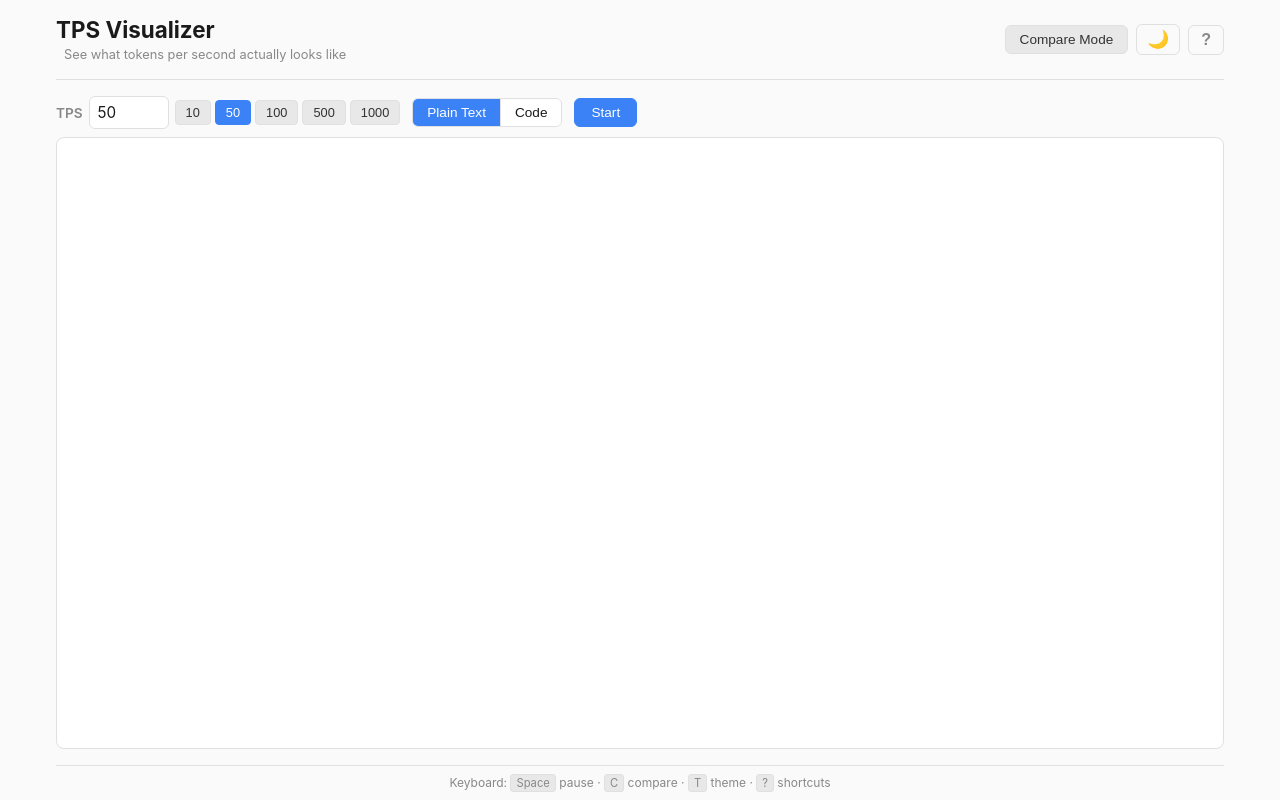
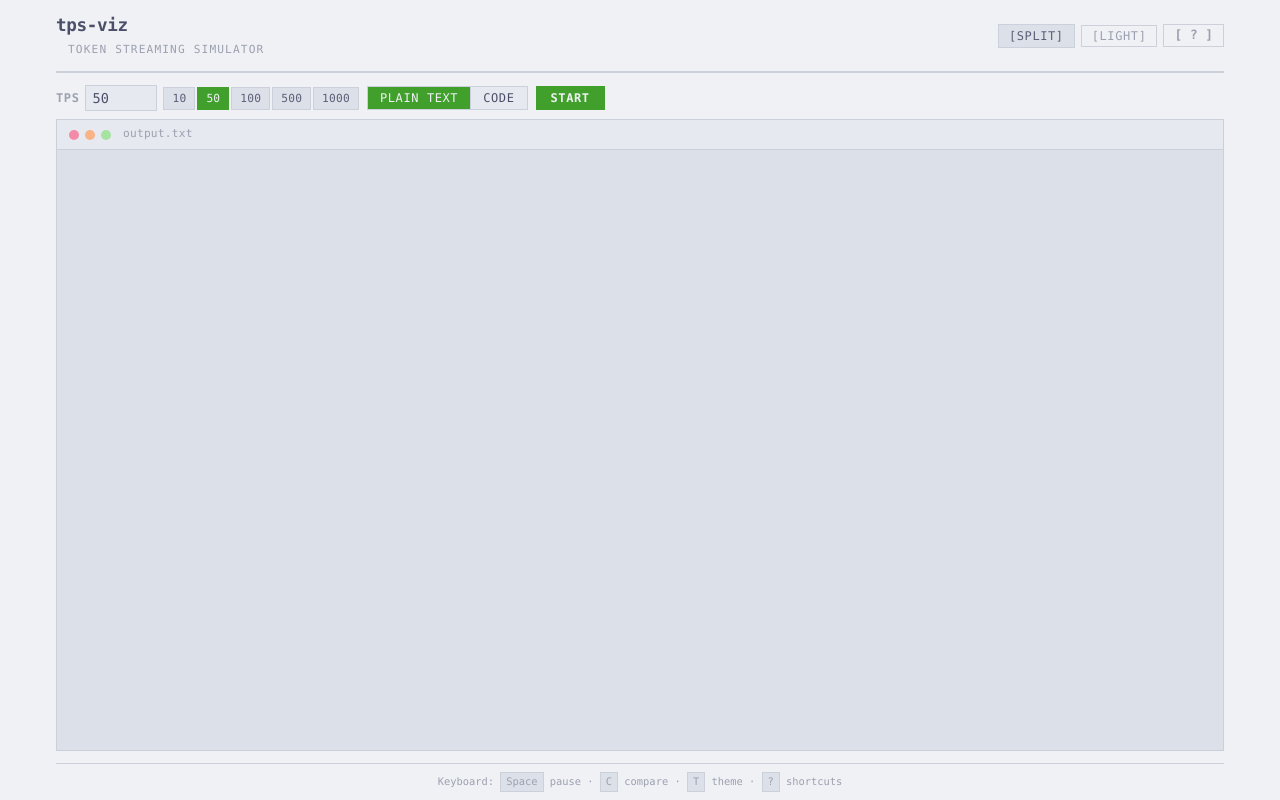
Before and after one commit to shreyashp77/hallucinate, a React (Vite) app: page / in a window 1280 px wide. Built offline with nearby package versions, Linux system fonts and the light colour scheme.

Commit message:
feat: linux terminal theme
Catppuccin-inspired dark/light palette
Monospace font across entire UI
Terminal window chrome (title bar with dots, filename)
Block cursor with green glow
Sharp corners, bracket-wrapped labels for controls

```diff
--- a/src/App.css
+++ b/src/App.css
@@ -13,56 +13,66 @@
   display: flex;
   align-items: center;
   justify-content: space-between;
-  padding: 16px 0;
-  border-bottom: 1px solid var(--border);
+  padding: 12px 0;
+  border-bottom: 2px solid var(--border);
   flex-shrink: 0;
 }
 
 .header-left h1 {
-  font-size: 1.4rem;
+  font-size: 1.1rem;
   font-weight: 700;
+  letter-spacing: -0.02em;
 }
 
 .subtitle {
-  font-size: 0.8rem;
+  font-size: 0.7rem;
   color: var(--text-muted);
-  margin-left: 8px;
+  margin-left: 12px;
+  text-transform: uppercase;
+  letter-spacing: 0.1em;
 }
 
 .header-right {
   display: flex;
   align-items: center;
-  gap: 8px;
+  gap: 6px;
 }
 
 .theme-btn {
   background: none;
   border: 1px solid var(--border);
-  border-radius: 6px;
-  padding: 6px 10px;
+  padding: 4px 10px;
   cursor: pointer;
-  font-size: 1.1rem;
+  font-size: 0.75rem;
   line-height: 1;
+  color: var(--text-muted);
+  text-transform: uppercase;
+  letter-spacing: 0.05em;
 }
 
 .theme-btn:hover {
   border-color: var(--accent);
+  color: var(--accent);
 }
 
 .compare-toggle {
   background: var(--preset-bg);
   border: 1px solid var(--border);
-  border-radius: 6px;
-  padding: 6px 14px;
+  padding: 4px 10px;
   cursor: pointer;
-  font-size: 0.85rem;
+  font-size: 0.75rem;
   color: var(--preset-text);
-  transition: all 0.15s;
+  text-transform: uppercase;
+  letter-spacing: 0.05em;
 }
 
 .compare-toggle.active {
-  background: var(--accent);
+  background: var(--preset-active);
   color: var(--preset-active-text);
+  border-color: var(--preset-active);
+}
+
+.compare-toggle:hover {
   border-color: var(--accent);
 }
 
@@ -70,7 +80,7 @@
   flex: 1;
   display: flex;
   gap: 16px;
-  padding: 16px 0;
+  padding: 12px 0;
   overflow: hidden;
 }
 
@@ -87,16 +97,16 @@
 }
 
 .panel-label {
-  font-size: 0.8rem;
+  font-size: 0.7rem;
   text-transform: uppercase;
-  letter-spacing: 0.05em;
+  letter-spacing: 0.1em;
   color: var(--text-muted);
 }
 
 .panel-controls {
   display: flex;
   align-items: center;
-  gap: 12px;
+  gap: 8px;
   flex-wrap: wrap;
 }
 
@@ -107,20 +117,20 @@
 }
 
 .tps-input label {
-  font-size: 0.85rem;
+  font-size: 0.75rem;
   font-weight: 600;
   color: var(--text-muted);
+  text-transform: uppercase;
+  letter-spacing: 0.05em;
 }
 
 .tps-input input {
-  width: 80px;
-  padding: 6px 8px;
+  width: 72px;
+  padding: 4px 6px;
   border: 1px solid var(--border);
-  border-radius: 6px;
   background: var(--bg-panel);
   color: var(--text);
-  font-size: 0.95rem;
-  font-family: inherit;
+  font-size: 0.85rem;
   outline: none;
 }
 
@@ -128,28 +138,33 @@
   border-color: var(--accent);
 }
 
+.tps-input input[disabled] {
+  opacity: 0.4;
+}
+
 .presets {
   display: flex;
-  gap: 4px;
+  gap: 2px;
   overflow-x: auto;
   flex-shrink: 0;
   -webkit-overflow-scrolling: touch;
 }
 
 .preset-btn {
-  padding: 4px 10px;
+  padding: 4px 8px;
   border: 1px solid var(--border);
-  border-radius: 4px;
   background: var(--preset-bg);
   color: var(--preset-text);
   cursor: pointer;
-  font-size: 0.8rem;
-  transition: all 0.15s;
+  font-size: 0.7rem;
   white-space: nowrap;
+  text-transform: uppercase;
+  letter-spacing: 0.02em;
 }
 
 .preset-btn:hover {
   border-color: var(--accent);
+  color: var(--accent);
 }
 
 .preset-btn.active {
@@ -159,25 +174,30 @@
 }
 
 .preset-btn:disabled {
-  opacity: 0.5;
+  opacity: 0.4;
   cursor: not-allowed;
+}
+
+.preset-btn:disabled:hover {
+  border-color: var(--border);
+  color: var(--preset-text);
 }
 
 .mode-selector {
   display: flex;
   border: 1px solid var(--border);
-  border-radius: 6px;
   overflow: hidden;
 }
 
 .mode-btn {
-  padding: 6px 14px;
+  padding: 4px 12px;
   border: none;
   background: var(--bg-panel);
   color: var(--text);
   cursor: pointer;
-  font-size: 0.85rem;
-  transition: all 0.15s;
+  font-size: 0.75rem;
+  text-transform: uppercase;
+  letter-spacing: 0.05em;
 }
 
 .mode-btn:not(:last-child) {
@@ -190,29 +210,30 @@
 }
 
 .mode-btn:disabled {
-  opacity: 0.5;
+  opacity: 0.4;
   cursor: not-allowed;
 }
 
 .stream-controls {
   display: flex;
-  gap: 6px;
+  gap: 4px;
 }
 
 .ctrl-btn {
-  padding: 6px 16px;
+  padding: 4px 14px;
   border: 1px solid var(--border);
-  border-radius: 6px;
   background: var(--bg-panel);
   color: var(--text);
   cursor: pointer;
-  font-size: 0.85rem;
-  font-weight: 500;
-  transition: all 0.15s;
+  font-size: 0.75rem;
+  font-weight: 600;
+  text-transform: uppercase;
+  letter-spacing: 0.05em;
 }
 
 .ctrl-btn:hover {
   border-color: var(--accent);
+  color: var(--accent);
 }
 
 .ctrl-btn.primary {
@@ -223,73 +244,130 @@
 
 .ctrl-btn.primary:hover {
   background: var(--accent-hover);
+  border-color: var(--accent-hover);
+  color: var(--preset-active-text);
 }
 
 .ctrl-btn.danger {
-  color: #ef4444;
-  border-color: #ef4444;
+  color: var(--danger);
+  border-color: var(--danger);
 }
 
 .ctrl-btn.danger:hover {
-  background: #ef4444;
-  color: #fff;
+  background: var(--danger);
+  color: var(--bg);
 }
+
+/* ── Terminal window ── */
+
+.term-window {
+  flex: 1;
+  display: flex;
+  flex-direction: column;
+  border: 1px solid var(--border);
+  overflow: hidden;
+  min-height: 0;
+  background: var(--bg-code);
+}
+
+.term-titlebar {
+  display: flex;
+  align-items: center;
+  gap: 8px;
+  padding: 6px 12px;
+  background: var(--bg-panel);
+  border-bottom: 1px solid var(--border);
+  flex-shrink: 0;
+  user-select: none;
+}
+
+.term-dots {
+  display: flex;
+  gap: 6px;
+}
+
+.term-dot {
+  width: 10px;
+  height: 10px;
+  border-radius: 50%;
+}
+
+.term-dot.close {
+  background: #f38ba8;
+}
+
+.term-dot.minimize {
+  background: #fab387;
+}
+
+.term-dot.maximize {
+  background: #a6e3a1;
+}
+
+.term-filename {
+  font-size: 0.7rem;
+  color: var(--text-muted);
+  text-transform: lowercase;
+  letter-spacing: 0.02em;
+  margin-left: 4px;
+}
+
+/* ── Stream output ── */
 
 .stream-output {
   flex: 1;
   overflow-y: auto;
-  background: var(--bg-panel);
-  border: 1px solid var(--border);
-  border-radius: 8px;
-  padding: 16px;
-  min-height: 200px;
-}
-
-.stream-output.code-mode {
+  padding: 12px;
+  min-height: 150px;
+  position: relative;
   background: var(--bg-code);
 }
 
-.stream-output pre {
+.stream-output.code-mode pre {
   margin: 0;
   white-space: pre-wrap;
   word-break: break-word;
-  font-size: 0.85rem;
-  line-height: 1.5;
+  font-size: 0.8rem;
+  line-height: 1.6;
 }
 
 .stream-output.text-mode p {
-  font-size: 1rem;
+  font-size: 0.85rem;
   line-height: 1.7;
   margin: 0;
 }
 
+/* ── Block cursor ── */
+
 .cursor {
   display: inline-block;
-  width: 2px;
-  height: 1.1em;
+  width: 0.55em;
+  height: 1.15em;
   background: var(--cursor-color);
-  margin-left: 1px;
+  margin-left: 2px;
   vertical-align: text-bottom;
   animation: blink 0.8s step-end infinite;
 }
 
 @keyframes blink {
+  0%, 100% { opacity: 1; }
   50% { opacity: 0; }
 }
+
+/* ── Stats bar ── */
 
 .stats-bar {
   flex-shrink: 0;
   background: var(--stats-bg);
   border: 1px solid var(--border);
-  border-radius: 8px;
-  padding: 8px 12px;
-  font-size: 0.8rem;
+  padding: 6px 10px;
+  font-size: 0.7rem;
 }
 
 .stats-row {
   display: flex;
   align-items: center;
-  gap: 16px;
+  gap: 14px;
   flex-wrap: wrap;
 }
 
@@ -303,8 +381,8 @@
 }
 
 .stat-warn {
-  color: #eab308;
-  font-size: 0.75rem;
+  color: var(--hl-string);
+  font-size: 0.65rem;
 }
 
 .jitter-toggle {
@@ -314,68 +392,72 @@
   margin-left: auto;
   cursor: pointer;
   color: var(--text-muted);
-  font-size: 0.8rem;
+  font-size: 0.7rem;
+  text-transform: uppercase;
+  letter-spacing: 0.05em;
 }
 
 .jitter-toggle input {
   cursor: pointer;
+  accent-color: var(--accent);
 }
 
 .progress-track {
-  height: 3px;
+  height: 2px;
   background: var(--border);
-  border-radius: 2px;
-  margin-top: 6px;
+  margin-top: 5px;
   overflow: hidden;
 }
 
 .progress-fill {
   height: 100%;
   background: var(--accent);
-  border-radius: 2px;
   transition: width 0.15s ease;
 }
+
+/* ── Footer ── */
 
 .footer {
   flex-shrink: 0;
   padding: 8px 0;
   border-top: 1px solid var(--border);
   text-align: center;
-  font-size: 0.75rem;
+  font-size: 0.65rem;
   color: var(--text-muted);
 }
 
 .footer kbd {
   display: inline-block;
   padding: 1px 5px;
-  font-size: 0.7rem;
+  font-size: 0.65rem;
   font-family: inherit;
   background: var(--preset-bg);
   border: 1px solid var(--border);
-  border-radius: 3px;
 }
 
 .shortcuts-btn {
   background: none;
   border: 1px solid var(--border);
-  border-radius: 6px;
-  padding: 6px 12px;
+  padding: 4px 10px;
   cursor: pointer;
-  font-size: 1rem;
+  font-size: 0.8rem;
   font-weight: 700;
   line-height: 1;
   color: var(--text-muted);
+  font-family: inherit;
 }
 
 .shortcuts-btn:hover {
   border-color: var(--accent);
-  color: var(--text);
+  color: var(--accent);
 }
+
+/* ── Modal ── */
 
 .modal-overlay {
   position: fixed;
   inset: 0;
-  background: rgba(0, 0, 0, 0.5);
+  background: rgba(0, 0, 0, 0.7);
   display: flex;
   align-items: center;
   justify-content: center;
@@ -385,15 +467,17 @@
 .modal-content {
   background: var(--bg-panel);
   border: 1px solid var(--border);
-  border-radius: 12px;
-  padding: 24px;
-  min-width: 320px;
+  padding: 20px;
+  min-width: 340px;
   max-width: 90vw;
 }
 
 .modal-content h2 {
   margin: 0 0 16px;
-  font-size: 1.2rem;
+  font-size: 1rem;
+  text-transform: uppercase;
+  letter-spacing: 0.1em;
+  color: var(--accent);
 }
 
 .shortcuts-table {
@@ -403,8 +487,8 @@
 }
 
 .shortcuts-table td {
-  padding: 8px 12px;
-  font-size: 0.9rem;
+  padding: 6px 10px;
+  font-size: 0.8rem;
   border-bottom: 1px solid var(--border);
 }
 
@@ -416,12 +500,11 @@
 
 .shortcuts-table kbd {
   display: inline-block;
-  padding: 2px 8px;
-  font-size: 0.8rem;
+  padding: 2px 6px;
+  font-size: 0.75rem;
   font-family: inherit;
   background: var(--preset-bg);
   border: 1px solid var(--border);
-  border-radius: 4px;
 }
 
 .stream-output pre .hljs {
@@ -432,8 +515,8 @@
 @media (max-width: 768px) {
   .header {
     flex-direction: column;
-    gap: 8px;
-    padding: 12px 0;
+    gap: 6px;
+    padding: 10px 0;
   }
 
   .header-left {
@@ -443,12 +526,12 @@
   }
 
   .header-left h1 {
-    font-size: 1.2rem;
+    font-size: 1rem;
   }
 
   .subtitle {
     margin-left: 0;
-    font-size: 0.75rem;
+    font-size: 0.65rem;
   }
 
   .header-right {
@@ -457,8 +540,8 @@
   }
 
   .main {
-    padding: 12px 0;
-    gap: 12px;
+    padding: 10px 0;
+    gap: 10px;
   }
 
   .main.split {
@@ -470,7 +553,7 @@
   }
 
   .panel-controls {
-    gap: 8px;
+    gap: 6px;
   }
 
   .tps-input {
@@ -479,7 +562,7 @@
   }
 
   .tps-input input {
-    width: 72px;
+    width: 64px;
   }
 
   .presets {
@@ -494,7 +577,7 @@
   .mode-btn {
     flex: 1;
     text-align: center;
-    padding: 10px 14px;
+    padding: 8px 12px;
   }
 
   .stream-controls {
@@ -504,11 +587,11 @@
   .stream-controls .ctrl-btn {
     flex: 1;
     text-align: center;
-    padding: 10px 16px;
+    padding: 8px 14px;
   }
 
   .stats-row {
-    gap: 8px;
+    gap: 6px;
   }
 
   .jitter-toggle {
@@ -516,7 +599,7 @@
   }
 
   .footer {
-    font-size: 0.7rem;
+    font-size: 0.6rem;
     padding: 6px 0;
     line-height: 1.6;
   }
@@ -527,8 +610,8 @@
   }
 
   .stream-output {
-    min-height: 150px;
-    padding: 12px;
+    min-height: 120px;
+    padding: 10px;
   }
 }
 
@@ -538,7 +621,7 @@
   }
 
   .header-left h1 {
-    font-size: 1rem;
+    font-size: 0.9rem;
   }
 
   .header-right {
@@ -547,18 +630,18 @@
 
   .theme-btn,
   .shortcuts-btn {
-    padding: 8px 10px;
-    font-size: 0.9rem;
+    padding: 6px 8px;
+    font-size: 0.7rem;
   }
 
   .compare-toggle {
-    padding: 8px 10px;
-    font-size: 0.75rem;
+    padding: 6px 8px;
+    font-size: 0.7rem;
   }
 
   .ctrl-btn {
-    padding: 10px 12px;
-    font-size: 0.8rem;
+    padding: 8px 10px;
+    font-size: 0.7rem;
   }
 
   .modal-content {
@@ -566,7 +649,6 @@
     height: 100vh;
     height: 100dvh;
     max-width: 100vw;
-    border-radius: 0;
     border: none;
     display: flex;
     flex-direction: column;
@@ -574,12 +656,12 @@
   }
 
   .stream-output {
-    min-height: 120px;
-    padding: 10px;
+    min-height: 100px;
+    padding: 8px;
   }
 
   .stats-bar {
-    padding: 6px 10px;
-    font-size: 0.75rem;
+    padding: 5px 8px;
+    font-size: 0.65rem;
   }
 }
--- a/src/components/CompareToggle.tsx
+++ b/src/components/CompareToggle.tsx
@@ -9,7 +9,7 @@ export function CompareToggle({ enabled, onChange }: Props) {
       className={`compare-toggle ${enabled ? 'active' : ''}`}
       onClick={() => onChange(!enabled)}
     >
-      {enabled ? 'Single View' : 'Compare Mode'}
+      [{enabled ? 'single' : 'split'}]
     </button>
   );
 }
--- a/src/components/Header.tsx
+++ b/src/components/Header.tsx
@@ -13,16 +13,16 @@ export function Header({ compare, onCompareChange, onOpenShortcuts }: Props) {
   return (
     <header className="header">
       <div className="header-left">
-        <h1>TPS Visualizer</h1>
-        <span className="subtitle">See what tokens per second actually looks like</span>
+        <h1>tps-viz</h1>
+        <span className="subtitle">token streaming simulator</span>
       </div>
       <div className="header-right">
         <CompareToggle enabled={compare} onChange={onCompareChange} />
         <button className="theme-btn" onClick={toggle} title="Toggle theme (T)">
-          {theme === 'light' ? '🌙' : '☀️'}
+          [{theme === 'light' ? 'light' : 'dark'}]
         </button>
         <button className="shortcuts-btn" onClick={onOpenShortcuts} title="Keyboard shortcuts (?)">
-          ?
+          [ ? ]
         </button>
       </div>
     </header>
--- a/src/components/ShortcutsModal.tsx
+++ b/src/components/ShortcutsModal.tsx
@@ -20,7 +20,7 @@ export function ShortcutsModal({ open, onClose }: Props) {
   return (
     <div className="modal-overlay" onClick={onClose}>
       <div className="modal-content" onClick={e => e.stopPropagation()}>
-        <h2>Keyboard Shortcuts</h2>
+        <h2>// keyboard shortcuts</h2>
         <table className="shortcuts-table">
           <tbody>
             <tr><td><kbd>Space</kbd></td><td>Pause / Resume streaming</td></tr>
--- a/src/components/StreamOutput.tsx
+++ b/src/components/StreamOutput.tsx
@@ -38,23 +38,31 @@ export function StreamOutput({ text, status, mode, language }: Props) {
     el.scrollTop = el.scrollHeight;
   });
 
-  if (mode === 'code') {
   return (
+    <div className="term-window">
+      <div className="term-titlebar">
+        <div className="term-dots">
+          <span className="term-dot close" />
+          <span className="term-dot minimize" />
+          <span className="term-dot maximize" />
+        </div>
+        <span className="term-filename">
+          {mode === 'code' ? `main.${language || 'txt'}` : 'output.txt'}
+        </span>
+      </div>
+      {mode === 'code' ? (
         <div ref={containerRef} className="stream-output code-mode">
-        <pre ref={preRef}>
-          <code>{text}</code>
-        </pre>
+          <pre ref={preRef}><code>{text}</code></pre>
           {isStreaming && <span className="cursor" />}
         </div>
-    );
-  }
-
-  return (
+      ) : (
         <div ref={containerRef} className="stream-output text-mode">
           <p>
             {text}
             {isStreaming && <span className="cursor" />}
           </p>
         </div>
+      )}
+    </div>
   );
 }
--- a/src/index.css
+++ b/src/index.css
@@ -1,59 +1,61 @@
 :root {
-  --bg: #fafafa;
-  --bg-panel: #ffffff;
-  --bg-code: #f5f5f5;
-  --text: #1a1a1a;
-  --text-muted: #888;
-  --border: #e0e0e0;
-  --accent: #3b82f6;
-  --accent-hover: #2563eb;
-  --cursor-color: #3b82f6;
-  --highlight-bg: rgba(59, 130, 246, 0.15);
-  --stats-bg: #f0f0f0;
-  --preset-bg: #e8e8e8;
-  --preset-active: #3b82f6;
-  --preset-text: #333;
-  --preset-active-text: #fff;
-  --success: #22c55e;
-  --hl-keyword: #d73a49;
-  --hl-string: #032f62;
-  --hl-number: #005cc5;
-  --hl-builtin: #6f42c1;
-  --hl-type: #005cc5;
-  --hl-comment: #6a737d;
-  --hl-literal: #005cc5;
-  --hl-title: #6f42c1;
-  --hl-attr: #22863a;
-  --hl-tag: #22863a;
+  --bg: #1e1e2e;
+  --bg-panel: #11111b;
+  --bg-code: #0a0a0f;
+  --text: #cdd6f4;
+  --text-muted: #585b70;
+  --border: #313244;
+  --accent: #a6e3a1;
+  --accent-hover: #89dceb;
+  --cursor-color: #a6e3a1;
+  --highlight-bg: rgba(166, 227, 161, 0.12);
+  --stats-bg: #181825;
+  --preset-bg: #181825;
+  --preset-active: #a6e3a1;
+  --preset-text: #a6adc8;
+  --preset-active-text: #11111b;
+  --success: #a6e3a1;
+  --danger: #f38ba8;
+  --hl-keyword: #cba6f7;
+  --hl-string: #fab387;
+  --hl-number: #f5c2e7;
+  --hl-builtin: #89dceb;
+  --hl-type: #89dceb;
+  --hl-comment: #585b70;
+  --hl-literal: #fab387;
+  --hl-title: #f9e2af;
+  --hl-attr: #a6e3a1;
+  --hl-tag: #a6e3a1;
 }
 
-[data-theme="dark"] {
-  --bg: #0f0f0f;
-  --bg-panel: #1a1a1a;
-  --bg-code: #111;
-  --text: #e0e0e0;
-  --text-muted: #666;
-  --border: #2a2a2a;
-  --accent: #60a5fa;
-  --accent-hover: #93c5fd;
-  --cursor-color: #60a5fa;
-  --highlight-bg: rgba(96, 165, 250, 0.2);
-  --stats-bg: #222;
-  --preset-bg: #2a2a2a;
-  --preset-active: #60a5fa;
-  --preset-text: #ccc;
-  --preset-active-text: #000;
-  --success: #4ade80;
-  --hl-keyword: #ff7b72;
-  --hl-string: #a5d6ff;
-  --hl-number: #79c0ff;
-  --hl-builtin: #d2a8ff;
-  --hl-type: #79c0ff;
-  --hl-comment: #8b949e;
-  --hl-literal: #79c0ff;
-  --hl-title: #d2a8ff;
-  --hl-attr: #7ee787;
-  --hl-tag: #7ee787;
+[data-theme="light"] {
+  --bg: #eff1f5;
+  --bg-panel: #e6e9ef;
+  --bg-code: #dce0e8;
+  --text: #4c4f69;
+  --text-muted: #9ca0b0;
+  --border: #ccd0da;
+  --accent: #40a02b;
+  --accent-hover: #1e66f5;
+  --cursor-color: #40a02b;
+  --highlight-bg: rgba(64, 160, 43, 0.12);
+  --stats-bg: #dce0e8;
+  --preset-bg: #dce0e8;
+  --preset-active: #40a02b;
+  --preset-text: #5c5f77;
+  --preset-active-text: #eff1f5;
+  --success: #40a02b;
+  --danger: #d20f39;
+  --hl-keyword: #8839ef;
+  --hl-string: #fe640b;
+  --hl-number: #ea76cb;
+  --hl-builtin: #04a5e5;
+  --hl-type: #04a5e5;
+  --hl-comment: #9ca0b0;
+  --hl-literal: #fe640b;
+  --hl-title: #df8e1d;
+  --hl-attr: #40a02b;
+  --hl-tag: #40a02b;
 }
 
 * {
@@ -67,19 +69,49 @@ html, body, #root {
 }
 
 body {
-  font-family: -apple-system, BlinkMacSystemFont, 'Segoe UI', Roboto, sans-serif;
+  font-family: 'JetBrains Mono', 'Fira Code', 'Cascadia Code', 'Consolas', 'Liberation Mono', monospace;
   background: var(--bg);
   color: var(--text);
-  transition: background 0.2s, color 0.2s;
+  font-size: 14px;
+  line-height: 1.5;
+  -webkit-font-smoothing: antialiased;
 }
 
 code, pre {
-  font-family: 'JetBrains Mono', 'Fira Code', 'Cascadia Code', 'Consolas', monospace;
+  font-family: 'JetBrains Mono', 'Fira Code', 'Cascadia Code', 'Consolas', 'Liberation Mono', monospace;
 }
 
 #root {
   display: flex;
   flex-direction: column;
+}
+
+::selection {
+  background: var(--accent);
+  color: var(--bg);
+}
+
+::-webkit-scrollbar {
+  width: 8px;
+  height: 8px;
+}
+
+::-webkit-scrollbar-track {
+  background: var(--bg);
+}
+
+::-webkit-scrollbar-thumb {
+  background: var(--border);
+  border-radius: 0;
+}
+
+::-webkit-scrollbar-thumb:hover {
+  background: var(--text-muted);
+}
+
+input, button, textarea, select {
+  font-family: inherit;
+  font-size: inherit;
 }
 
 .hljs-keyword,
```
Lines whose indentation alone changed are shown as unchanged.
